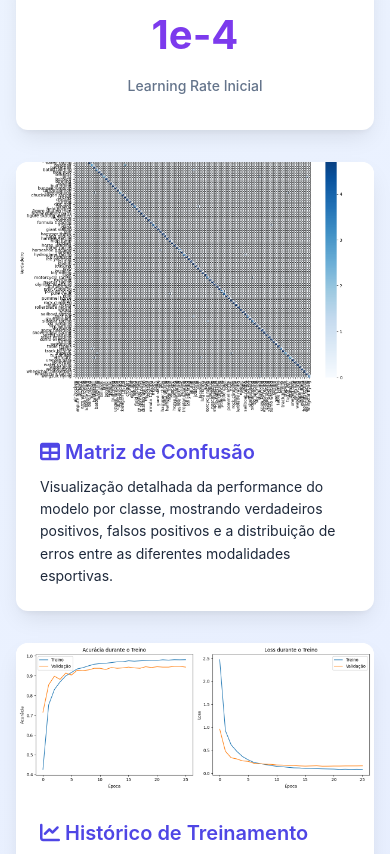
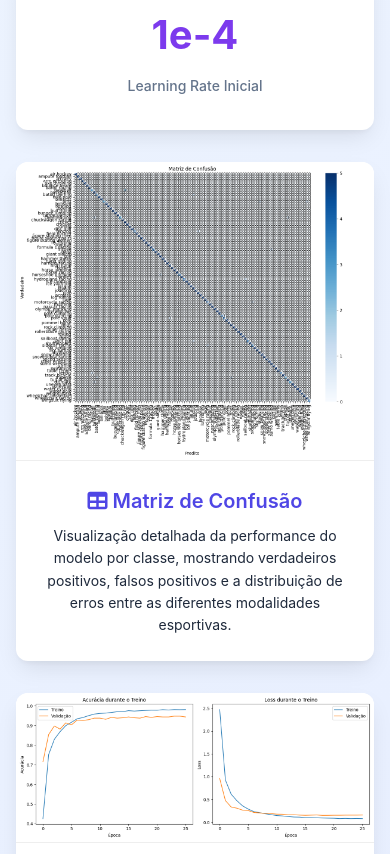
Before and after one commit to cezarnovaes/ia_esportes, a plain HTML site: page src/web/index.html in a window 390 px wide. Shown: the part 5488-6342 px from the top of the page. Drawn offline with Linux system fonts and the light colour scheme.

Commit message:
fix: ajuste no css imagens card

```diff
--- a/src/web/styles.css
+++ b/src/web/styles.css
@@ -257,12 +257,23 @@ body {
 
 .image-card img {
   width: 100%;
-  height: 300px;
-  object-fit: cover;
+  max-height: auto;
+  object-fit: contain;
+  display: block;
+  margin: 0 auto;
+  border-bottom: 1px solid #eee;
 }
 
+/* Estilo do conteúdo abaixo da imagem */
 .image-card-content {
     padding: 1.5rem;
+    text-align: center; /* Ou left, conforme seu layout */
+}
+
+/* Efeito hover (opcional) */
+.image-card:hover {
+    transform: translateY(-5px);
+    transition: transform 0.3s ease;
 }
 
 .image-card h4 {
@@ -703,6 +714,11 @@ body {
     padding: 0.5rem;
   }
 
+  .image-card img {
+    width: 100%; /* Ocupa toda a largura em mobile */
+    max-height: 300px; /* Altura menor */
+  }
+
   .hero h1 {
     font-size: 2.5rem;
   }
@@ -822,10 +838,6 @@ body {
     grid-template-columns: 1fr;
   }
 
-  .image-card img {
-    height: auto;
-    max-height: 250px;
-  }
 
   @media (max-width: 480px) {
     .upload-area {
```
Lines whose indentation alone changed are shown as unchanged.
